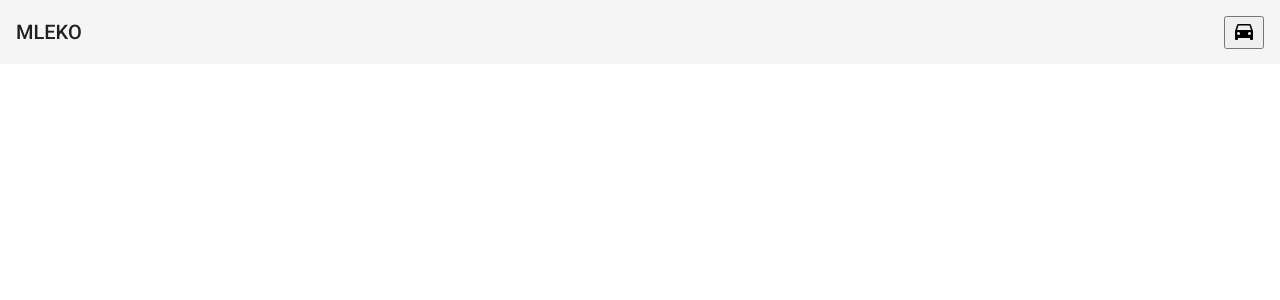
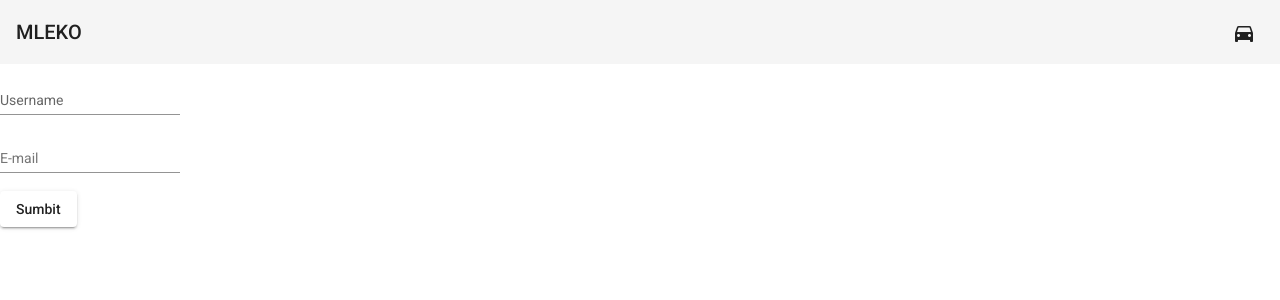
Before and after one commit to ADS-Open-Source/mario-kart-elo-rating, an Angular app in the folder mleko/: page /user-add in a window 1280 px wide. Before the commit this address led to /. Shown: the top 300 px of the page. Built offline with nearby package versions, Linux system fonts and the light colour scheme.

Commit message:
user-add draft

```diff
--- /dev/null
+++ b/mleko/src/app/user-add/user-add.component.css
@@ -0,0 +1,13 @@
+:host {
+    display: flex;
+    flex-direction: column;
+    align-items: flex-start;
+}
+
+.form-field {
+    display: flex;
+    flex-direction: column;
+    align-items: flex-start;
+}
+
+.submit-button {}
--- /dev/null
+++ b/mleko/src/app/user-add/user-add.component.html
@@ -0,0 +1,14 @@
+<div class="form-field">
+    <mat-form-field appearance="standard">
+        <mat-label>Username</mat-label>
+        <input matInput type="text" id="name">
+    </mat-form-field>
+    <mat-form-field>
+        <mat-label>E-mail</mat-label>
+        <input matInput type="email" id="email">
+    </mat-form-field>
+</div>
+
+<div class="submit-button">
+    <button mat-raised-button>Sumbit</button>
+</div>
--- /dev/null
+++ b/mleko/src/app/user-add/user-add.component.ts
@@ -0,0 +1,15 @@
+import { Component, OnInit } from '@angular/core';
+
+@Component({
+  selector: 'app-user-add',
+  templateUrl: './user-add.component.html',
+  styleUrls: ['./user-add.component.css']
+})
+export class UserAddComponent implements OnInit {
+
+  constructor() { }
+
+  ngOnInit(): void {
+  }
+
+}
```
Also changed, not shown: mleko/src/app/app.module.ts (+18 -9 lines), 1 other file (tests, documents, lock files or other folders).
